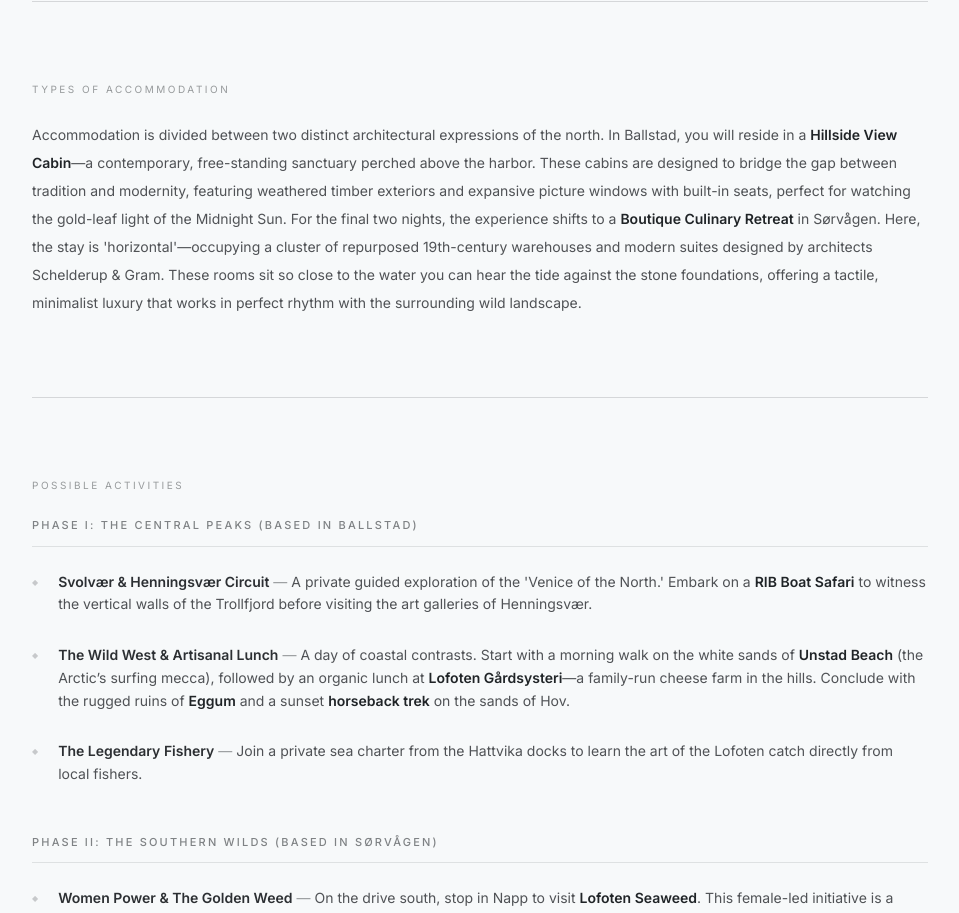
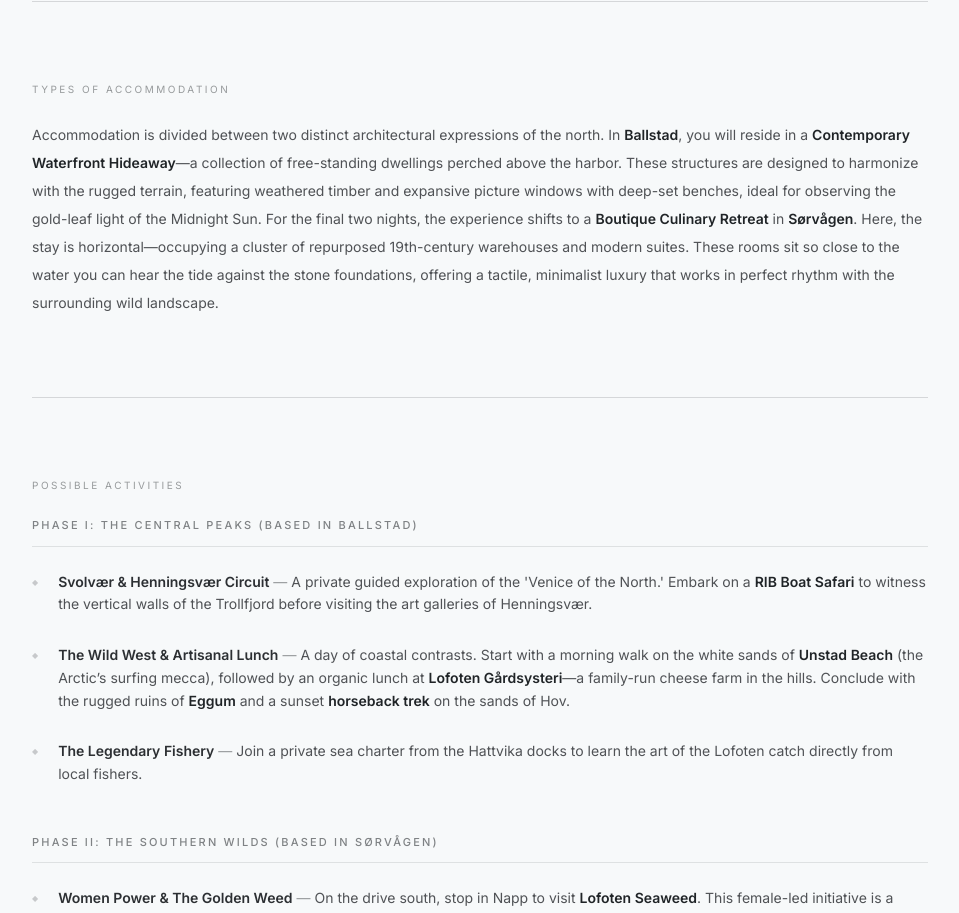
Before and after one commit to gioascia93/portfolio, a Next.js app: page /itineraries/lofoten-arctic-summer in a window 1280 px wide. Shown: the part 1600-2513 px from the top of the page, without its empty margins (160-1119 px from the left). Built offline with nearby package versions, Linux system fonts and the light colour scheme; a web font is replaced by a local one.

Commit message:
feat: refine accommodation descriptions in itinerary page
Updated lodging details for Ballstad and Sørvågen to highlight unique features and experiences.

```diff
--- a/app/itineraries/[slug]/page.tsx
+++ b/app/itineraries/[slug]/page.tsx
@@ -68,7 +68,7 @@ const itineraryData: Record<string, {
         ]
       },
     ],
-    accommodation: "Accommodation is divided between two distinct architectural expressions of the north. In Ballstad, you will reside in a **Hillside View Cabin**—a contemporary, free-standing sanctuary perched above the harbor. These cabins are designed to bridge the gap between tradition and modernity, featuring weathered timber exteriors and expansive picture windows with built-in seats, perfect for watching the gold-leaf light of the Midnight Sun. For the final two nights, the experience shifts to a **Boutique Culinary Retreat** in Sørvågen. Here, the stay is 'horizontal'—occupying a cluster of repurposed 19th-century warehouses and modern suites designed by architects Schelderup & Gram. These rooms sit so close to the water you can hear the tide against the stone foundations, offering a tactile, minimalist luxury that works in perfect rhythm with the surrounding wild landscape.",
+    accommodation: "Accommodation is divided between two distinct architectural expressions of the north. In **Ballstad**, you will reside in a **Contemporary Waterfront Hideaway**—a collection of free-standing dwellings perched above the harbor. These structures are designed to harmonize with the rugged terrain, featuring weathered timber and expansive picture windows with deep-set benches, ideal for observing the gold-leaf light of the Midnight Sun. For the final two nights, the experience shifts to a **Boutique Culinary Retreat** in **Sørvågen**. Here, the stay is horizontal—occupying a cluster of repurposed 19th-century warehouses and modern suites. These rooms sit so close to the water you can hear the tide against the stone foundations, offering a tactile, minimalist luxury that works in perfect rhythm with the surrounding wild landscape.",
     designRationale: "Lofoten’s beauty is undeniable, but its popularity in summer can compromise the sense of isolation that luxury travellers seek. **I have designed this journey as a split-stay to provide two entirely different perspectives: the vibrant, artisanal pulse of central Ballstad and the raw, end-of-the-road seclusion of Sørvågen**. By utilizing a **private guide and vehicle** for all land-based exploration, I remove the friction of navigating narrow coastal roads and searching for parking in crowded villages. This ensures that even the most 'iconic' locations are experienced with a sense of quiet, personal discovery.",
     gridImages: [
       { src: "/images/lofoten-rorbu.jpg", alt: "Red rorbu fishing cabins on Lofoten fjord", span: "wide" },
```
